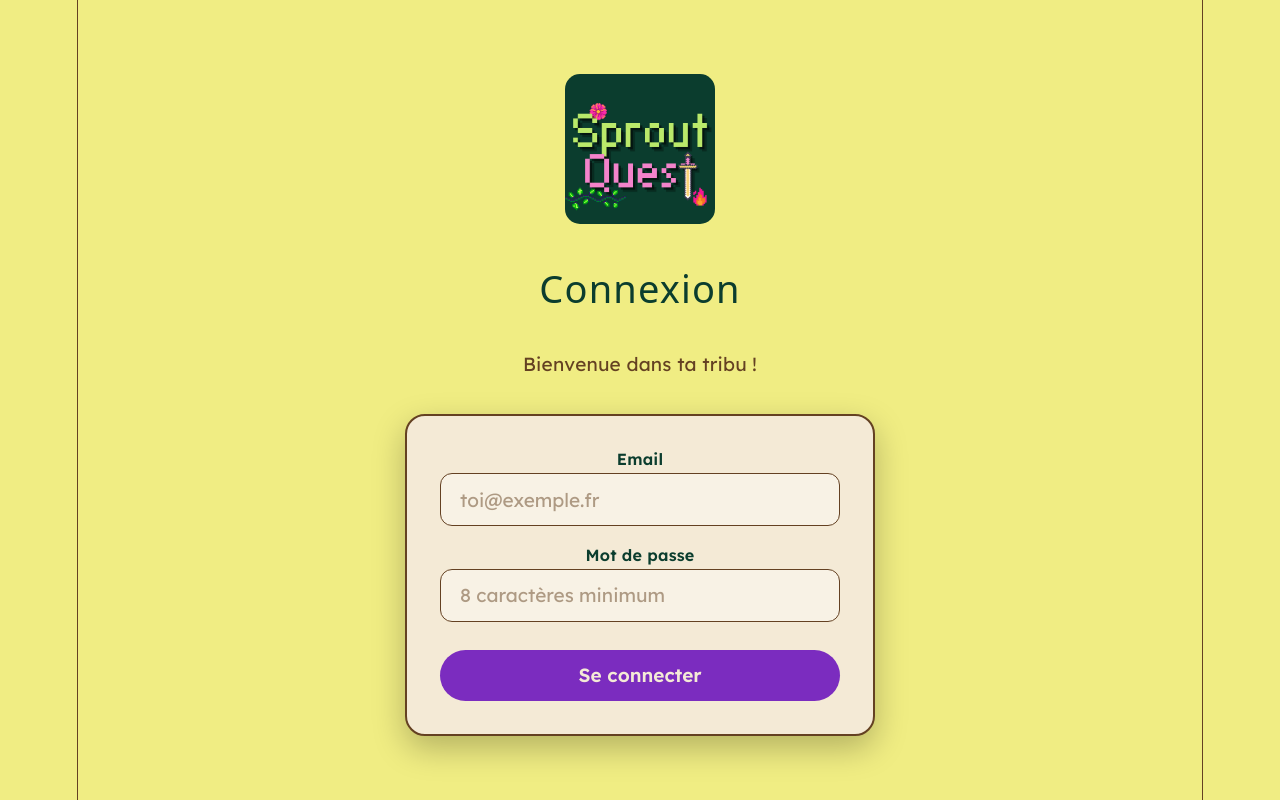
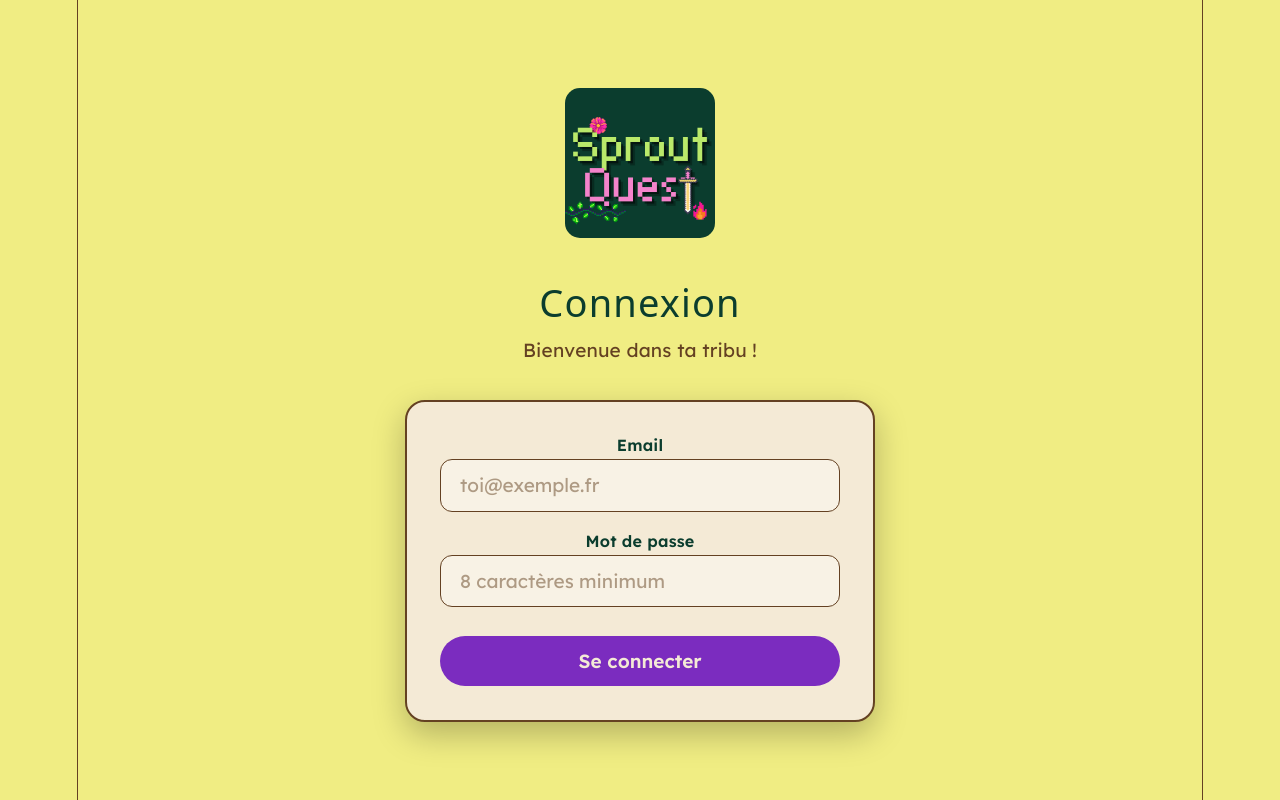
Before and after one commit to elodie-sevestre/ada-projet-lovelace-family, a React (Vite) app in the folder front/: page / in a window 1280 px wide. Shown: the top 800 px of the page. Built offline with nearby package versions, Linux system fonts and the light colour scheme; a web font is replaced by a local one.

Commit message:
style: sous-titre de la page de connexion rapproché du titre

```diff
--- a/front/src/css/LoginForm.css
+++ b/front/src/css/LoginForm.css
@@ -32,6 +32,12 @@
   font-size: 2em;
   letter-spacing: 0.03em;
   color: var(--text-h, #0b3d2e);
+}
+
+.login-form-subtitle {
+  margin-top: -1.5rem;
+  color: var(--text);
+  font-size: 1rem;
 }
 
 .login-form-content {
```
